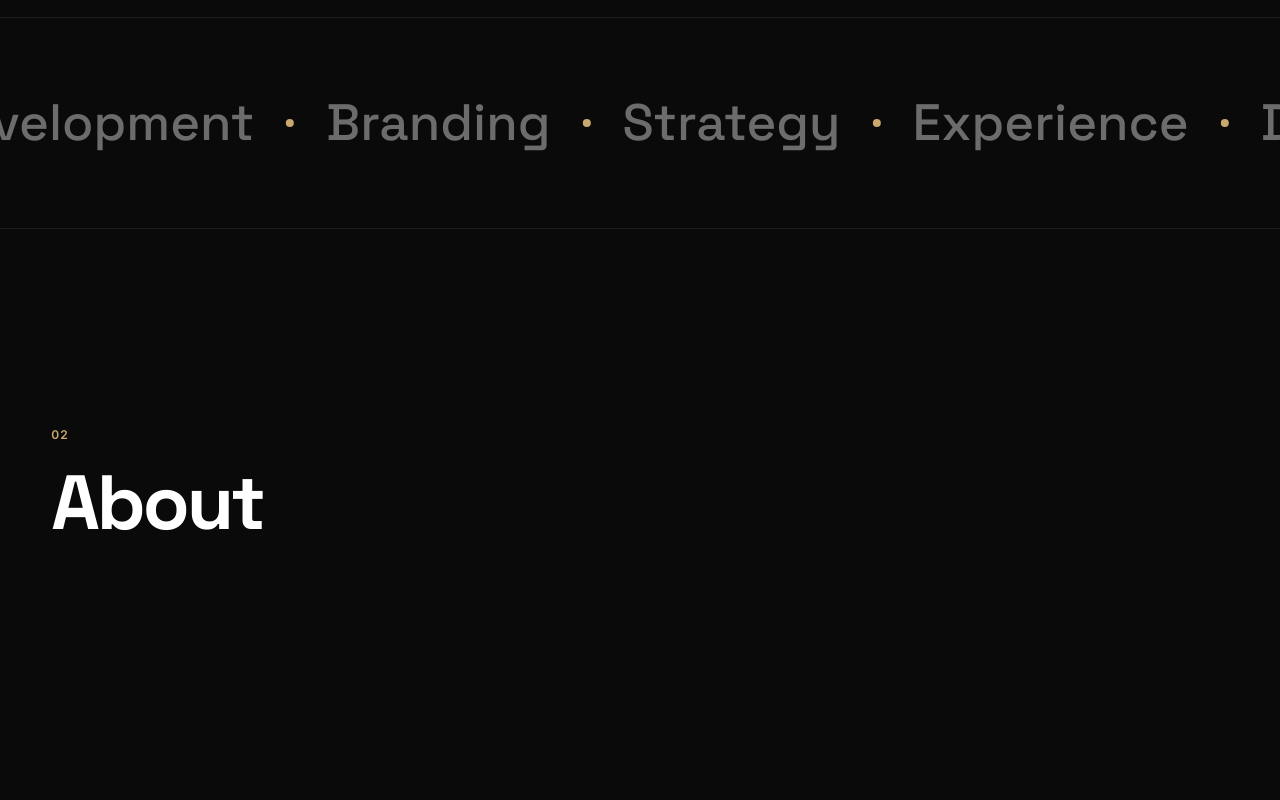
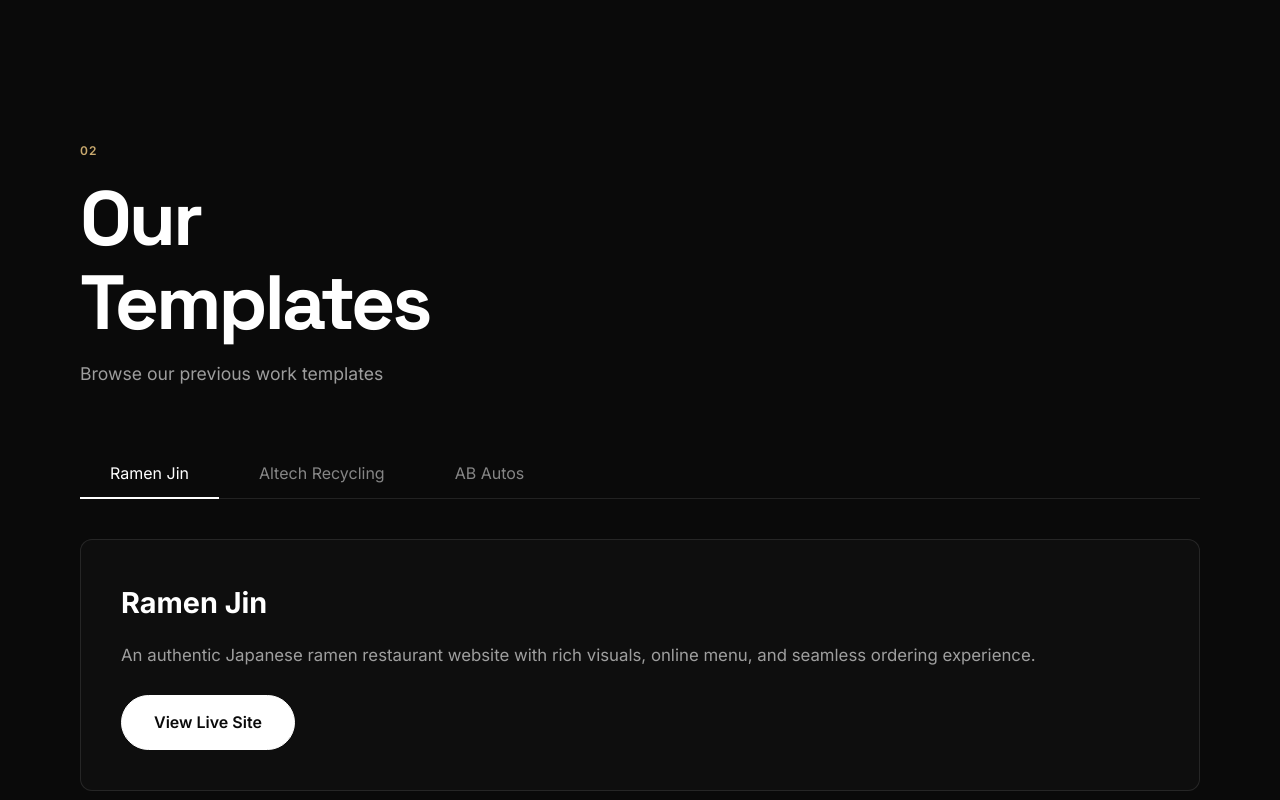
Before and after one commit to loveomoruyi/big-step-up-web-design, a plain HTML site: page index.html in a window 1280 px wide. Shown: the part 3080-3880 px from the top of the page. Drawn offline with Linux system fonts and the light colour scheme.

Commit message:
Add portfolio templates tab section with Ramen Jin, Altech Recycling, and AB Autos

```diff
--- a/index.html
+++ b/index.html
@@ -151,6 +151,48 @@
             </div>
         </div>
     </section>
+
+    <!-- Portfolio Templates Tab Section -->
+    <section id="templates" class="templates-section">
+        <div class="section-container">
+            <div class="section-header">
+                <span class="section-number">02</span>
+                <h2 class="section-title">Our<br>Templates</h2>
+                <p class="section-subtitle">Browse our previous work templates</p>
+            </div>
+            <div class="templates-tabs">
+                <div class="tab-buttons">
+                    <button class="tab-btn active" data-tab="ramen-jin">Ramen Jin</button>
+                    <button class="tab-btn" data-tab="altech-recycling">Altech Recycling</button>
+                    <button class="tab-btn" data-tab="ab-autos">AB Autos</button>
+                </div>
+                <div class="tab-content">
+                    <div class="tab-pane active" id="ramen-jin">
+                        <div class="tab-pane-inner">
+                            <h3>Ramen Jin</h3>
+                            <p>An authentic Japanese ramen restaurant website with rich visuals, online menu, and seamless ordering experience.</p>
+                            <a href="https://loveomoruyi.github.io/ramen-gen" target="_blank" class="btn-primary btn-large">View Live Site</a>
+                        </div>
+                    </div>
+                    <div class="tab-pane" id="altech-recycling">
+                        <div class="tab-pane-inner">
+                            <h3>Altech Recycling</h3>
+                            <p>A professional recycling company website showcasing services and environmental commitment.</p>
+                            <a href="https://loveomoruyi.github.io/altech-recycling" target="_blank" class="btn-primary btn-large">View Live Site</a>
+                        </div>
+                    </div>
+                    <div class="tab-pane" id="ab-autos">
+                        <div class="tab-pane-inner">
+                            <h3>AB Autos</h3>
+                            <p>A modern automotive dealership website with vehicle listings, search functionality, and a sleek professional design.</p>
+                            <a href="https://loveomoruyi.github.io/AB-Autos-Website" target="_blank" class="btn-primary btn-large">View Live Site</a>
+                        </div>
+                    </div>
+                </div>
+            </div>
+        </div>
+    </section>
+
 
     <section class="marquee-section">
         <div class="marquee">
--- a/script.js
+++ b/script.js
@@ -221,3 +221,23 @@
 animate();
 if (document.readyState === 'loading') { document.addEventListener('DOMContentLoaded', initTextAnim); } else { initTextAnim(); }
 })();
+
+// ===== Portfolio Templates Tab Functionality =====
+document.addEventListener('DOMContentLoaded', function() {
+    const tabBtns = document.querySelectorAll('.tab-btn');
+    const tabPanes = document.querySelectorAll('.tab-pane');
+
+    tabBtns.forEach(btn => {
+        btn.addEventListener('click', function() {
+            const targetTab = this.getAttribute('data-tab');
+
+            // Remove active class from all buttons and panes
+            tabBtns.forEach(b => b.classList.remove('active'));
+            tabPanes.forEach(p => p.classList.remove('active'));
+
+            // Add active class to clicked button and corresponding pane
+            this.classList.add('active');
+            document.getElementById(targetTab).classList.add('active');
+        });
+    });
+});
--- a/styles.css
+++ b/styles.css
@@ -1020,3 +1020,129 @@
         padding: var(--space-md);
     }
 }
+
+/* ===== Portfolio Templates Tab Section ===== */
+.templates-section {
+    padding: 120px 0;
+    position: relative;
+}
+
+.templates-section .section-container {
+    max-width: 1200px;
+    margin: 0 auto;
+    padding: 0 40px;
+}
+
+.templates-section .section-header {
+    margin-bottom: 60px;
+}
+
+.templates-section .section-subtitle {
+    color: rgba(255, 255, 255, 0.6);
+    font-size: 1.1rem;
+    margin-top: 15px;
+}
+
+.templates-tabs {
+    width: 100%;
+}
+
+.tab-buttons {
+    display: flex;
+    gap: 10px;
+    margin-bottom: 40px;
+    border-bottom: 1px solid rgba(255, 255, 255, 0.1);
+    padding-bottom: 0;
+}
+
+.tab-btn {
+    background: none;
+    border: none;
+    color: rgba(255, 255, 255, 0.5);
+    font-size: 1rem;
+    padding: 15px 30px;
+    cursor: pointer;
+    transition: all 0.3s ease;
+    position: relative;
+    font-family: inherit;
+}
+
+.tab-btn:hover {
+    color: rgba(255, 255, 255, 0.8);
+}
+
+.tab-btn.active {
+    color: #fff;
+}
+
+.tab-btn.active::after {
+    content: '';
+    position: absolute;
+    bottom: -1px;
+    left: 0;
+    width: 100%;
+    height: 2px;
+    background: #fff;
+}
+
+.tab-content {
+    position: relative;
+}
+
+.tab-pane {
+    display: none;
+    opacity: 0;
+    transition: opacity 0.3s ease;
+}
+
+.tab-pane.active {
+    display: block;
+    opacity: 1;
+}
+
+.tab-pane-inner {
+    padding: 40px;
+    border: 1px solid rgba(255, 255, 255, 0.1);
+    border-radius: 12px;
+    background: rgba(255, 255, 255, 0.02);
+}
+
+.tab-pane-inner h3 {
+    font-size: 1.8rem;
+    color: #fff;
+    margin-bottom: 15px;
+}
+
+.tab-pane-inner p {
+    color: rgba(255, 255, 255, 0.6);
+    font-size: 1.05rem;
+    line-height: 1.7;
+    margin-bottom: 25px;
+}
+
+.btn-large {
+    display: inline-block;
+    padding: 14px 32px;
+    font-size: 1rem;
+    text-decoration: none;
+}
+
+@media (max-width: 768px) {
+    .tab-buttons {
+        flex-direction: column;
+        gap: 0;
+    }
+
+    .tab-btn {
+        padding: 12px 20px;
+        text-align: left;
+    }
+
+    .tab-pane-inner {
+        padding: 25px;
+    }
+
+    .templates-section {
+        padding: 80px 0;
+    }
+}
```
